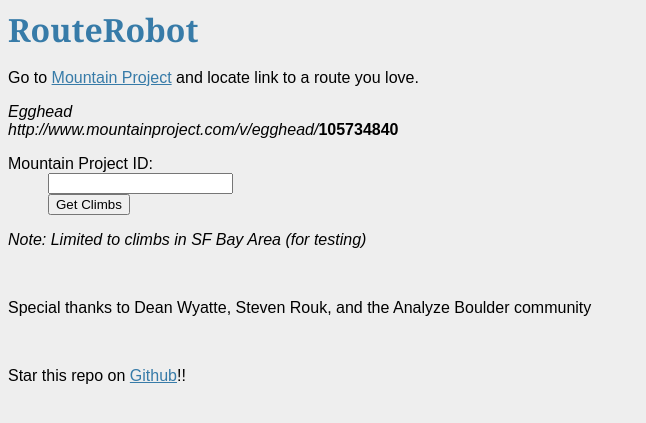
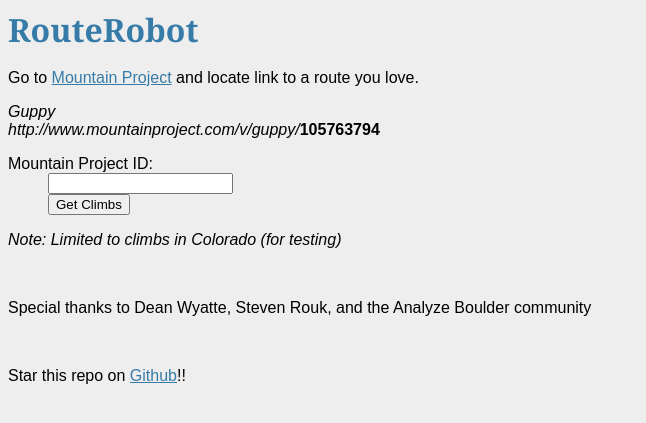
Before and after one commit to TheAdamEvans/route-web, a Flask app: page / in a window 1280 px wide. Shown: the top 423 px of the page, without its empty margins (0-646 px from the left). Run offline with Flask 2, Linux system fonts and the light colour scheme.

Commit message:
Colorado with photos

```diff
--- a/templates/search.html
+++ b/templates/search.html
@@ -1,8 +1,8 @@
 {% extends "layout.html" %}
 {% block body %}
   <p>Go to <a href="http://www.mountainproject.com/v/">Mountain Project</a> and locate link to a route you love.</p>
-  <i>Egghead</i><br>
-  <i>http://www.mountainproject.com/v/egghead/</i><b>105734840</b><br>
+  <i>Guppy</i><br>
+  <i>http://www.mountainproject.com/v/guppy/</i><b>105763794</b><br>
   <form action="{{ url_for('search') }}" method="post">
     <dl>
       <dt>Mountain Project ID:
@@ -10,7 +10,7 @@
       <dd><input type="submit" value="Get Climbs">
     </dl>
   </form>
-  <p><i>Note: Limited to climbs in SF Bay Area (for testing)</i></p><br>
+  <p><i>Note: Limited to climbs in Colorado (for testing)</i></p><br>
   <p>Special thanks to Dean Wyatte, Steven Rouk, and the Analyze Boulder community</p><br>
   <p>Star this repo on <a href="https://github.com/TheAdamEvans/RouteRobot">Github</a>!!</p>
 {% endblock %}
```
